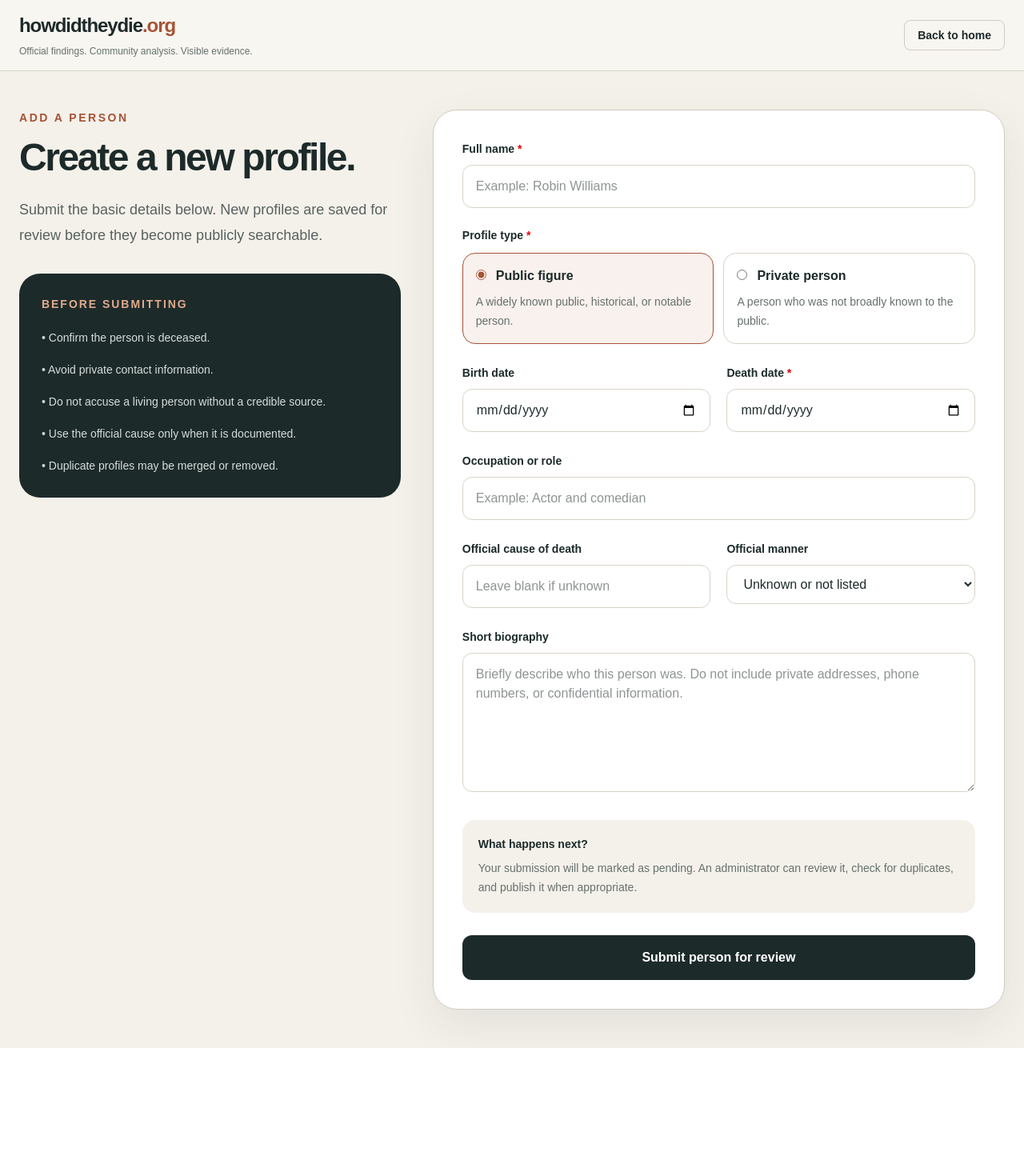
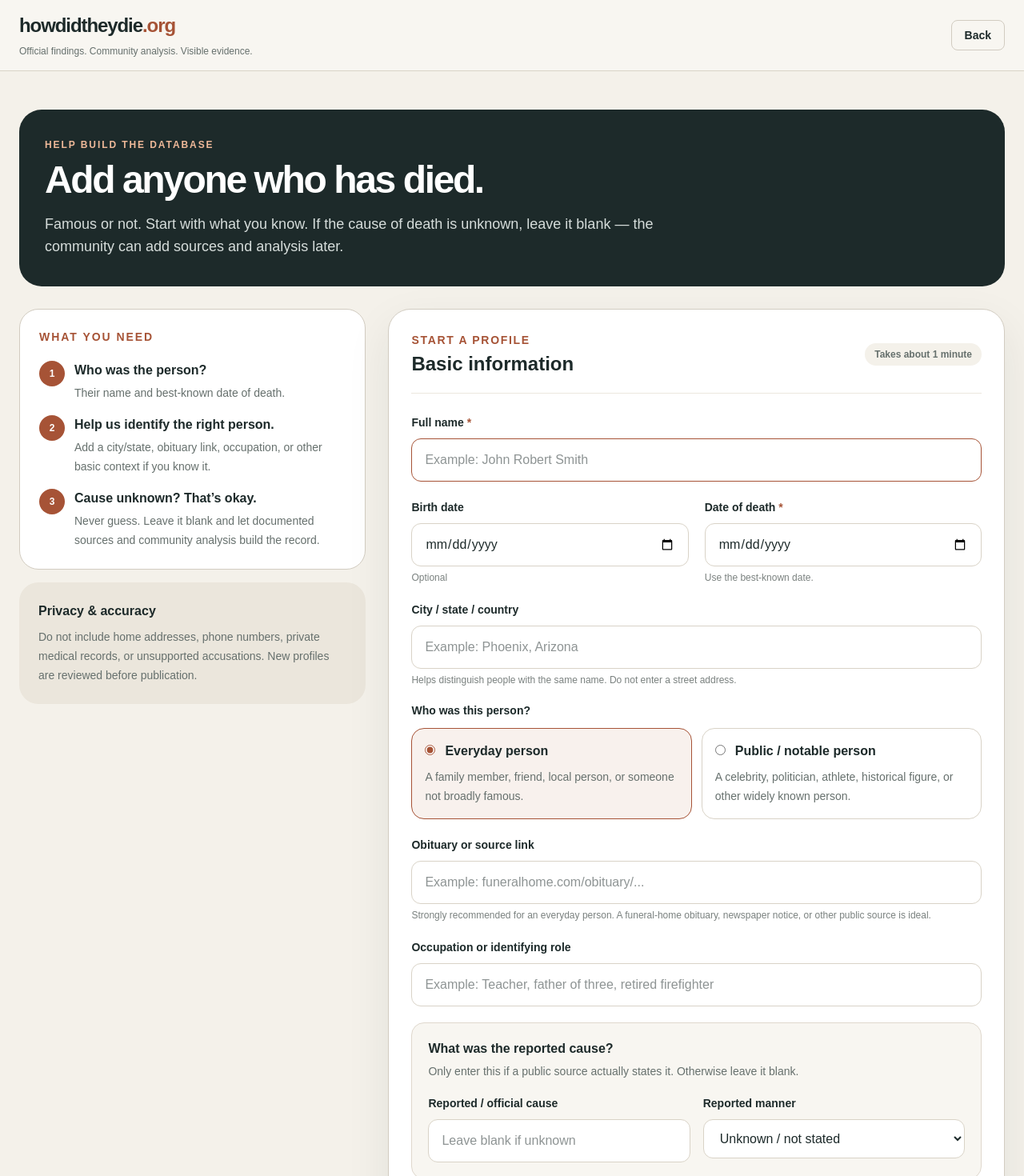
Before and after one commit to EvergreenStone/howdidtheydie, a Next.js app: page /add-person in a window 1280 px wide. Shown: the top 1470 px of the page at 80% size. Before the commit the page ends 1310 px from the top, so only its background shows below. Built offline with nearby package versions, Linux system fonts and the light colour scheme; no server answers.

Commit message:
Make it easy to add any deceased person

```diff
--- a/app/add-person/page.tsx
+++ b/app/add-person/page.tsx
@@ -1,8 +1,8 @@
 "use client";
 
-import { FormEvent, useMemo, useState } from "react";
+import { FormEvent, useEffect, useMemo, useState } from "react";
 import { createBrowserClient } from "@supabase/ssr";
-import { useRouter } from "next/navigation";
+import { useRouter, useSearchParams } from "next/navigation";
 
 function createSlug(value: string) {
   return value
@@ -14,8 +14,16 @@ function createSlug(value: string) {
     .replace(/^-+|-+$/g, "");
 }
 
+function normalizeUrl(value: string) {
+  const trimmed = value.trim();
+  if (!trimmed) return null;
+  if (/^https?:\/\//i.test(trimmed)) return trimmed;
+  return `https://${trimmed}`;
+}
+
 export default function AddPersonPage() {
   const router = useRouter();
+  const searchParams = useSearchParams();
 
   const supabase = useMemo(
     () =>
@@ -27,30 +35,37 @@ export default function AddPersonPage() {
   );
 
   const [name, setName] = useState("");
-  const [profileType, setProfileType] = useState<"public" | "private">("public");
+  const [profileType, setProfileType] = useState<"public" | "private">("private");
   const [birthDate, setBirthDate] = useState("");
   const [deathDate, setDeathDate] = useState("");
+  const [locationText, setLocationText] = useState("");
   const [occupation, setOccupation] = useState("");
   const [officialCause, setOfficialCause] = useState("");
   const [officialManner, setOfficialManner] = useState("");
+  const [sourceUrl, setSourceUrl] = useState("");
   const [biography, setBiography] = useState("");
   const [status, setStatus] = useState<"idle" | "loading" | "error">("idle");
   const [message, setMessage] = useState("");
 
+  useEffect(() => {
+    const suggestedName = searchParams.get("name")?.trim();
+    if (suggestedName && !name) setName(suggestedName);
+  }, [searchParams, name]);
+
   async function handleSubmit(event: FormEvent<HTMLFormElement>) {
     event.preventDefault();
 
-    const slug = createSlug(name);
+    const slugBase = createSlug(name);
 
-    if (!slug) {
+    if (!slugBase) {
       setStatus("error");
-      setMessage("Enter a valid name.");
+      setMessage("Enter the person’s full name.");
       return;
     }
 
     if (!deathDate) {
       setStatus("error");
-      setMessage("A death date is required.");
+      setMessage("Enter the best-known date of death.");
       return;
     }
 
@@ -64,20 +79,49 @@ export default function AddPersonPage() {
 
     if (userError || !user) {
       setStatus("error");
-      setMessage("You must sign in before submitting a person.");
+      setMessage("Please sign in before adding a person.");
       return;
     }
 
-    const { data: existing } = await supabase
+    // Check for likely duplicates by name + death date rather than slug alone.
+    const { data: possibleDuplicates } = await supabase
       .from("people")
-      .select("id, slug")
+      .select("id, name, slug, death_date")
+      .ilike("name", name.trim())
+      .eq("death_date", deathDate)
+      .limit(3);
+
+    if ((possibleDuplicates ?? []).length > 0) {
+      const existing = possibleDuplicates![0];
+      setStatus("error");
+      setMessage(
+        `A profile for ${existing.name} with this death date already exists. Search for the existing profile before creating another one.`,
+      );
+      return;
+    }
+
+    // Same names can belong to different people, so only add a suffix if needed.
+    let slug = slugBase;
+
+    const { data: slugOwner } = await supabase
+      .from("people")
+      .select("id")
+      .eq("slug", slugBase)
+      .maybeSingle();
+
+    if (slugOwner) {
+      const year = deathDate.slice(0, 4);
+      slug = `${slugBase}-${year}`;
+
+      const { data: secondOwner } = await supabase
+        .from("people")
+        .select("id")
         .eq("slug", slug)
         .maybeSingle();
 
-    if (existing) {
-      setStatus("error");
-      setMessage("A person with this name already exists.");
-      return;
+      if (secondOwner) {
+        slug = `${slugBase}-${year}-${Date.now().toString().slice(-5)}`;
+      }
     }
 
     const { error } = await supabase.from("people").insert({
@@ -85,10 +129,12 @@ export default function AddPersonPage() {
       slug,
       birth_date: birthDate || null,
       death_date: deathDate,
+      location_text: locationText.trim() || null,
       occupation: occupation.trim() || null,
       biography: biography.trim() || null,
       official_cause: officialCause.trim() || null,
       official_manner: officialManner.trim() || null,
+      submitted_source_url: normalizeUrl(sourceUrl),
       profile_type: profileType,
       status: "pending",
       created_by: user.id,
@@ -100,91 +146,174 @@ export default function AddPersonPage() {
       return;
     }
 
-    router.push(`/submission-received?slug=${encodeURIComponent(slug)}`);
+    router.push("/submission-received");
+    router.refresh();
   }
 
   return (
-    <main className="min-h-screen bg-[#f4f1ea] text-[#1d2a2a]">
+    <main className="min-h-screen overflow-x-hidden bg-[#f4f1ea] text-[#1d2a2a]">
       <header className="border-b border-[#d9d3c7] bg-[#f8f6f1]">
-        <div className="mx-auto flex max-w-7xl items-center justify-between px-6 py-4">
+        <div className="mx-auto flex max-w-7xl items-center justify-between gap-3 px-4 py-4 sm:px-6">
           <a href="/" className="leading-none">
-            <p className="text-2xl font-bold tracking-[-0.045em]">
+            <p className="text-xl font-bold tracking-[-0.045em] sm:text-2xl">
               howdidtheydie<span className="text-[#a65336]">.org</span>
             </p>
-            <p className="mt-2 text-xs font-medium text-[#66706d]">
+            <p className="mt-2 max-w-[230px] text-[11px] font-medium leading-4 text-[#66706d] sm:max-w-none sm:text-xs">
               Official findings. Community analysis. Visible evidence.
             </p>
           </a>
 
           <a
             href="/"
-            className="rounded-lg border border-[#d2ccc1] px-4 py-2 text-sm font-semibold"
+            className="shrink-0 rounded-lg border border-[#d2ccc1] px-3 py-2 text-sm font-semibold sm:px-4"
           >
-            Back to home
+            Back
           </a>
         </div>
       </header>
 
-      <section className="mx-auto grid max-w-7xl gap-10 px-6 py-12 lg:grid-cols-[0.8fr_1.2fr] lg:items-start">
-        <div>
-          <p className="text-sm font-semibold uppercase tracking-[0.18em] text-[#a65336]">
-            Add a person
+      <section className="mx-auto max-w-7xl px-4 py-8 sm:px-6 sm:py-12">
+        <div className="rounded-[28px] bg-[#1d2a2a] px-5 py-7 text-white sm:px-8 sm:py-9">
+          <p className="text-xs font-semibold uppercase tracking-[0.16em] text-[#efb999]">
+            Help build the database
+          </p>
+          <h1 className="mt-3 max-w-4xl text-4xl font-semibold leading-[1.02] tracking-[-0.05em] sm:text-5xl">
+            Add anyone who has died.
+          </h1>
+          <p className="mt-4 max-w-3xl text-base leading-7 text-[#d6dddb] sm:text-lg">
+            Famous or not. Start with what you know. If the cause of death is
+            unknown, leave it blank — the community can add sources and analysis later.
+          </p>
+        </div>
+
+        <div className="mt-7 grid gap-7 lg:grid-cols-[0.72fr_1.28fr] lg:items-start">
+          <aside className="order-2 lg:order-1">
+            <div className="rounded-[24px] border border-[#d2ccc1] bg-white p-5 sm:p-6">
+              <p className="text-sm font-semibold uppercase tracking-[0.14em] text-[#a65336]">
+                What you need
               </p>
 
-          <h1 className="mt-4 text-5xl font-semibold leading-[1.02] tracking-[-0.05em]">
-            Create a new profile.
-          </h1>
-
-          <p className="mt-6 max-w-xl text-lg leading-8 text-[#586260]">
-            Submit the basic details below. New profiles are saved for review
-            before they become publicly searchable.
-          </p>
-
-          <div className="mt-8 rounded-[26px] bg-[#1d2a2a] p-7 text-white">
-            <p className="text-sm font-semibold uppercase tracking-[0.14em] text-[#e0aa8c]">
-              Before submitting
-            </p>
-
-            <ul className="mt-5 space-y-4 text-sm leading-6 text-[#d6dddb]">
-              <li>• Confirm the person is deceased.</li>
-              <li>• Avoid private contact information.</li>
-              <li>• Do not accuse a living person without a credible source.</li>
-              <li>• Use the official cause only when it is documented.</li>
-              <li>• Duplicate profiles may be merged or removed.</li>
-            </ul>
+              <div className="mt-5 space-y-4">
+                <Step number="1" title="Who was the person?">
+                  Their name and best-known date of death.
+                </Step>
+                <Step number="2" title="Help us identify the right person.">
+                  Add a city/state, obituary link, occupation, or other basic context if you know it.
+                </Step>
+                <Step number="3" title="Cause unknown? That’s okay.">
+                  Never guess. Leave it blank and let documented sources and community analysis build the record.
+                </Step>
               </div>
             </div>
 
+            <div className="mt-4 rounded-[24px] bg-[#ebe6dc] p-5 sm:p-6">
+              <p className="font-semibold">Privacy & accuracy</p>
+              <p className="mt-2 text-sm leading-6 text-[#66706d]">
+                Do not include home addresses, phone numbers, private medical records,
+                or unsupported accusations. New profiles are reviewed before publication.
+              </p>
+            </div>
+          </aside>
+
           <form
             onSubmit={handleSubmit}
-          className="rounded-[30px] border border-[#d2ccc1] bg-white p-7 shadow-[0_20px_55px_rgba(29,42,42,0.08)] md:p-9"
+            className="order-1 rounded-[28px] border border-[#d2ccc1] bg-white p-5 shadow-[0_20px_55px_rgba(29,42,42,0.08)] sm:p-7 lg:order-2"
           >
-          <div className="grid gap-6">
+            <div className="flex items-center justify-between gap-3 border-b border-[#ece7de] pb-5">
+              <div>
+                <p className="text-sm font-semibold uppercase tracking-[0.12em] text-[#a65336]">
+                  Start a profile
+                </p>
+                <h2 className="mt-1 text-2xl font-semibold">
+                  Basic information
+                </h2>
+              </div>
+              <span className="rounded-full bg-[#f4f1ea] px-3 py-1.5 text-xs font-semibold text-[#66706d]">
+                Takes about 1 minute
+              </span>
+            </div>
+
+            <div className="mt-6 grid gap-5">
               <label>
                 <span className="text-sm font-semibold">
-                Full name <span className="text-red-600">*</span>
+                  Full name <span className="text-[#a65336]">*</span>
                 </span>
                 <input
+                  autoFocus
                   type="text"
                   required
                   value={name}
                   onChange={(event) => setName(event.target.value)}
-                placeholder="Example: Robin Williams"
+                  placeholder="Example: John Robert Smith"
                   className="mt-2 w-full rounded-xl border border-[#d9d3c7] px-4 py-3.5 outline-none focus:border-[#a65336]"
                 />
-              {name && (
-                <p className="mt-2 text-xs text-[#66706d]">
-                  Page address after approval: /person/{createSlug(name)}
+              </label>
+
+              <div className="grid gap-5 sm:grid-cols-2">
+                <label>
+                  <span className="text-sm font-semibold">Birth date</span>
+                  <input
+                    type="date"
+                    value={birthDate}
+                    onChange={(event) => setBirthDate(event.target.value)}
+                    className="mt-2 w-full rounded-xl border border-[#d9d3c7] px-4 py-3.5 outline-none focus:border-[#a65336]"
+                  />
+                  <p className="mt-1.5 text-xs text-[#7a817f]">Optional</p>
+                </label>
+
+                <label>
+                  <span className="text-sm font-semibold">
+                    Date of death <span className="text-[#a65336]">*</span>
+                  </span>
+                  <input
+                    type="date"
+                    required
+                    value={deathDate}
+                    onChange={(event) => setDeathDate(event.target.value)}
+                    className="mt-2 w-full rounded-xl border border-[#d9d3c7] px-4 py-3.5 outline-none focus:border-[#a65336]"
+                  />
+                  <p className="mt-1.5 text-xs text-[#7a817f]">Use the best-known date.</p>
+                </label>
+              </div>
+
+              <label>
+                <span className="text-sm font-semibold">City / state / country</span>
+                <input
+                  type="text"
+                  value={locationText}
+                  onChange={(event) => setLocationText(event.target.value)}
+                  placeholder="Example: Phoenix, Arizona"
+                  className="mt-2 w-full rounded-xl border border-[#d9d3c7] px-4 py-3.5 outline-none focus:border-[#a65336]"
+                />
+                <p className="mt-1.5 text-xs text-[#7a817f]">
+                  Helps distinguish people with the same name. Do not enter a street address.
                 </p>
-              )}
               </label>
 
               <fieldset>
-              <legend className="text-sm font-semibold">
-                Profile type <span className="text-red-600">*</span>
-              </legend>
+                <legend className="text-sm font-semibold">Who was this person?</legend>
+                <div className="mt-3 grid gap-3 sm:grid-cols-2">
+                  <label
+                    className={`cursor-pointer rounded-2xl border p-4 ${
+                      profileType === "private"
+                        ? "border-[#a65336] bg-[#f8f1ed]"
+                        : "border-[#d9d3c7]"
+                    }`}
+                  >
+                    <input
+                      type="radio"
+                      name="profileType"
+                      value="private"
+                      checked={profileType === "private"}
+                      onChange={() => setProfileType("private")}
+                      className="accent-[#a65336]"
+                    />
+                    <span className="ml-3 font-semibold">Everyday person</span>
+                    <p className="mt-2 text-sm leading-6 text-[#66706d]">
+                      A family member, friend, local person, or someone not broadly famous.
+                    </p>
+                  </label>
 
-              <div className="mt-3 grid gap-3 sm:grid-cols-2">
                   <label
                     className={`cursor-pointer rounded-2xl border p-4 ${
                       profileType === "public"
@@ -200,93 +329,67 @@ export default function AddPersonPage() {
                       onChange={() => setProfileType("public")}
                       className="accent-[#a65336]"
                     />
-                  <span className="ml-3 font-semibold">Public figure</span>
+                    <span className="ml-3 font-semibold">Public / notable person</span>
                     <p className="mt-2 text-sm leading-6 text-[#66706d]">
-                    A widely known public, historical, or notable person.
-                  </p>
-                </label>
-
-                <label
-                  className={`cursor-pointer rounded-2xl border p-4 ${
-                    profileType === "private"
-                      ? "border-[#a65336] bg-[#f8f1ed]"
-                      : "border-[#d9d3c7]"
-                  }`}
-                >
-                  <input
-                    type="radio"
-                    name="profileType"
-                    value="private"
-                    checked={profileType === "private"}
-                    onChange={() => setProfileType("private")}
-                    className="accent-[#a65336]"
-                  />
-                  <span className="ml-3 font-semibold">Private person</span>
-                  <p className="mt-2 text-sm leading-6 text-[#66706d]">
-                    A person who was not broadly known to the public.
+                      A celebrity, politician, athlete, historical figure, or other widely known person.
                     </p>
                   </label>
                 </div>
               </fieldset>
 
-            <div className="grid gap-5 sm:grid-cols-2">
               <label>
-                <span className="text-sm font-semibold">Birth date</span>
+                <span className="text-sm font-semibold">Obituary or source link</span>
                 <input
-                  type="date"
-                  value={birthDate}
-                  onChange={(event) => setBirthDate(event.target.value)}
+                  type="text"
+                  inputMode="url"
+                  value={sourceUrl}
+                  onChange={(event) => setSourceUrl(event.target.value)}
+                  placeholder="Example: funeralhome.com/obituary/..."
+                  className="mt-2 w-full rounded-xl border border-[#d9d3c7] px-4 py-3.5 outline-none focus:border-[#a65336]"
+                />
+                <p className="mt-1.5 text-xs text-[#7a817f]">
+                  Strongly recommended for an everyday person. A funeral-home obituary,
+                  newspaper notice, or other public source is ideal.
+                </p>
+              </label>
+
+              <label>
+                <span className="text-sm font-semibold">Occupation or identifying role</span>
+                <input
+                  type="text"
+                  value={occupation}
+                  onChange={(event) => setOccupation(event.target.value)}
+                  placeholder="Example: Teacher, father of three, retired firefighter"
                   className="mt-2 w-full rounded-xl border border-[#d9d3c7] px-4 py-3.5 outline-none focus:border-[#a65336]"
                 />
               </label>
 
+              <div className="rounded-2xl border border-[#dfd8cd] bg-[#f8f6f1] p-4 sm:p-5">
+                <p className="font-semibold">What was the reported cause?</p>
+                <p className="mt-1 text-sm leading-6 text-[#66706d]">
+                  Only enter this if a public source actually states it. Otherwise leave it blank.
+                </p>
+
+                <div className="mt-4 grid gap-4 sm:grid-cols-2">
                   <label>
-                <span className="text-sm font-semibold">
-                  Death date <span className="text-red-600">*</span>
-                </span>
-                <input
-                  type="date"
-                  required
-                  value={deathDate}
-                  onChange={(event) => setDeathDate(event.target.value)}
-                  className="mt-2 w-full rounded-xl border border-[#d9d3c7] px-4 py-3.5 outline-none focus:border-[#a65336]"
-                />
-              </label>
-            </div>
-
-            <label>
-              <span className="text-sm font-semibold">Occupation or role</span>
-              <input
-                type="text"
-                value={occupation}
-                onChange={(event) => setOccupation(event.target.value)}
-                placeholder="Example: Actor and comedian"
-                className="mt-2 w-full rounded-xl border border-[#d9d3c7] px-4 py-3.5 outline-none focus:border-[#a65336]"
-              />
-            </label>
-
-            <div className="grid gap-5 sm:grid-cols-2">
-              <label>
-                <span className="text-sm font-semibold">
-                  Official cause of death
-                </span>
+                    <span className="text-sm font-semibold">Reported / official cause</span>
                     <input
                       type="text"
                       value={officialCause}
                       onChange={(event) => setOfficialCause(event.target.value)}
                       placeholder="Leave blank if unknown"
-                  className="mt-2 w-full rounded-xl border border-[#d9d3c7] px-4 py-3.5 outline-none focus:border-[#a65336]"
+                      className="mt-2 w-full rounded-xl border border-[#d9d3c7] bg-white px-4 py-3.5 outline-none focus:border-[#a65336]"
                     />
                   </label>
 
                   <label>
-                <span className="text-sm font-semibold">Official manner</span>
+                    <span className="text-sm font-semibold">Reported manner</span>
                     <select
                       value={officialManner}
                       onChange={(event) => setOfficialManner(event.target.value)}
                       className="mt-2 w-full rounded-xl border border-[#d9d3c7] bg-white px-4 py-3.5 outline-none focus:border-[#a65336]"
                     >
-                  <option value="">Unknown or not listed</option>
+                      <option value="">Unknown / not stated</option>
                       <option value="Natural">Natural</option>
                       <option value="Accident">Accident</option>
                       <option value="Suicide">Suicide</option>
@@ -296,14 +399,15 @@ export default function AddPersonPage() {
                     </select>
                   </label>
                 </div>
+              </div>
 
               <label>
-              <span className="text-sm font-semibold">Short biography</span>
+                <span className="text-sm font-semibold">Who was this person?</span>
                 <textarea
-                rows={6}
+                  rows={4}
                   value={biography}
                   onChange={(event) => setBiography(event.target.value)}
-                placeholder="Briefly describe who this person was. Do not include private addresses, phone numbers, or confidential information."
+                  placeholder="Optional short description to help identify the correct person."
                   className="mt-2 w-full resize-y rounded-xl border border-[#d9d3c7] px-4 py-3.5 outline-none focus:border-[#a65336]"
                 />
               </label>
@@ -315,23 +419,46 @@ export default function AddPersonPage() {
               </div>
             )}
 
-          <div className="mt-7 rounded-2xl bg-[#f4f1ea] p-5">
-            <p className="text-sm font-semibold">What happens next?</p>
-            <p className="mt-2 text-sm leading-6 text-[#66706d]">
-              Your submission will be marked as pending. An administrator can
-              review it, check for duplicates, and publish it when appropriate.
+            <div className="mt-6 rounded-2xl bg-[#f4f1ea] p-4">
+              <p className="text-sm font-semibold">After you submit</p>
+              <p className="mt-1.5 text-sm leading-6 text-[#66706d]">
+                The profile goes to the review queue. Once published, people can add
+                sources, corrections, and competing analyses of how the person died.
               </p>
             </div>
 
             <button
               type="submit"
               disabled={status === "loading"}
-            className="mt-7 w-full rounded-xl bg-[#1d2a2a] px-6 py-4 font-semibold text-white transition hover:bg-[#31413f] disabled:cursor-not-allowed disabled:opacity-60"
+              className="mt-6 w-full rounded-xl bg-[#a65336] px-6 py-4 text-base font-semibold text-white transition hover:bg-[#91472f] disabled:cursor-not-allowed disabled:opacity-60"
             >
-            {status === "loading" ? "Submitting..." : "Submit person for review"}
+              {status === "loading" ? "Submitting…" : "Add this person for review"}
             </button>
           </form>
+        </div>
       </section>
     </main>
   );
 }
+
+function Step({
+  number,
+  title,
+  children,
+}: {
+  number: string;
+  title: string;
+  children: React.ReactNode;
+}) {
+  return (
+    <div className="flex gap-3">
+      <span className="flex h-8 w-8 shrink-0 items-center justify-center rounded-full bg-[#a65336] text-xs font-bold text-white">
+        {number}
+      </span>
+      <div>
+        <p className="font-semibold">{title}</p>
+        <p className="mt-1 text-sm leading-6 text-[#66706d]">{children}</p>
+      </div>
+    </div>
+  );
+}
--- a/app/search/page.tsx
+++ b/app/search/page.tsx
@@ -195,10 +195,10 @@ export default async function SearchPage({
                   Try another spelling, or create a new profile for this person.
                 </p>
                 <a
-                  href="/add-person"
+                  href={`/add-person?name=${encodeURIComponent(query)}`}
                   className="mt-6 inline-flex rounded-xl bg-[#a65336] px-6 py-3.5 font-semibold text-white"
                 >
-                  + Add this person
+                  + Add this person to the database
                 </a>
               </div>
             )}
```
Also changed, not shown: app/page.tsx (+10 -0 lines). Lines whose indentation alone changed are shown as unchanged.
